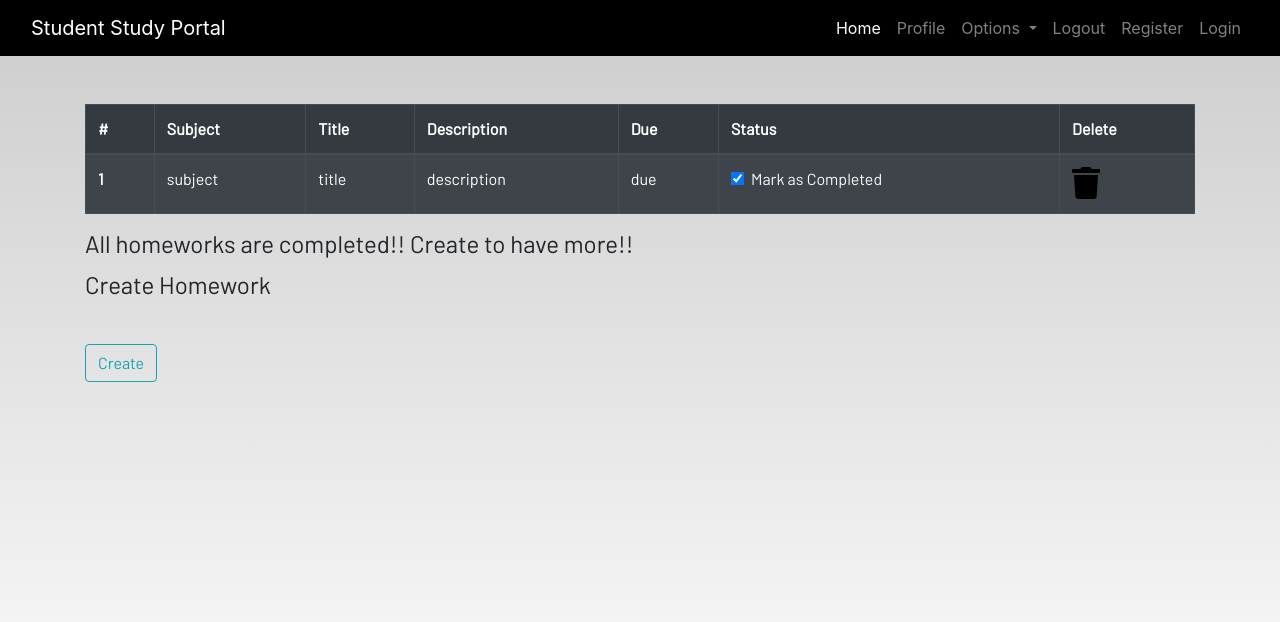
After one commit to bratin03/Student_Study_Portal, a Django app: template ssp/dashboard/templates/dashboard/homework.html in a window 1280 px wide. The commit adds this page. Shown: the top 622 px of the page. Run offline with Django 4.2, Linux system fonts and the light colour scheme; the template is opened without the code that fills it, so the values that code supplies are empty; parts of the project's set-up code (start-up, migrations or seed data) failed here and were passed over; some libraries are stand-ins or nearby versions; some web fonts are replaced.

Commit message:
ek ghanta 20 min

```diff
--- a/ssp/dashboard/admin.py
+++ b/ssp/dashboard/admin.py
@@ -1,4 +1,6 @@
 from django.contrib import admin
+from . models import *
 
 # Register your models here.
 admin.site.register(Notes)
+admin.site.register(Homework)
--- a/ssp/dashboard/templates/dashboard/base.html
+++ b/ssp/dashboard/templates/dashboard/base.html
@@ -71,7 +71,15 @@
   <br /><br />
   <main>
 
+    {%if messages %}
+      {% for msg in messages %}
+        <div class="alert alert-{{msg.tags}}">{{msg}}</div>
+      {% endfor %}
+    {% endif %}
+
+
     {% block content %}
+
     {% endblock content %}
 
   </main>
--- /dev/null
+++ b/ssp/dashboard/templates/dashboard/homework.html
@@ -0,0 +1,55 @@
+{% extends 'dashboard/base.html' %}
+{% load static %}
+{% block content %}
+
+<div class="container">
+    <table class="table table-striped table-bordered table-hover table-dark">
+        <thead>
+            <tr>
+                <th scope="col">#</th>
+                <th scope="col">Subject</th>
+                <th scope="col">Title</th>
+                <th scope="col">Description</th>
+                <th scope="col">Due</th>
+                <th scope="col">Status</th>
+                <th scope="col">Delete</th>
+            </tr>
+        </thead>
+        <tbody>
+
+            <tr>
+                <th scope="row">1</th>
+                <td>subject</td>
+                <td>title</td>
+                <td>description</td>
+                <td>due</td>
+
+                <td>
+                    <a href="#">
+                        <div class="form-check">
+                            <input class="form-check-input" type="checkbox" value="" checked id="1">
+                            <label class="form-check-label text-light" for="flexCheckDefault">
+                                Mark as Completed
+                            </label>
+                        </div>
+                    </a>
+                </td>
+                <td><a href="#"><i class="fa fa-trash fa-2x"></i></a></td>
+            </tr>
+        </tbody>
+    </table>
+    <h4>All homeworks are completed!! Create to have more!!</h4>
+</div>
+<div class=" container">
+    <form method="POST">
+        <fieldset class="form-group">
+            <legend class="border-bottom mb-4">Create Homework</legend>
+        </fieldset>
+        <div class="form-group">
+            <button href="" class="btn btn-outline-info" type="submit">
+                Create
+            </button>
+        </div>
+    </form>
+</div>
+{% endblock content %}
--- a/ssp/dashboard/templates/dashboard/notes.html
+++ b/ssp/dashboard/templates/dashboard/notes.html
@@ -7,16 +7,17 @@
     <div class="row">
         {% for note in notes %}
         <div class="col-md-3">
-            <a href="#">
+            <a href="{% url 'notes-details' note.id %}">
                 <div class="card">
                     <div class="card-header">{{note.title}}</div>
                     <div class="card-body">{{note.description|slice:"0:100"}}</div>
-                    <div class="card-footer mt-auto "><a href="#">
+                    <div class="card-footer mt-auto "><a href="{% url 'delete-note' note.id %}">
                         <i class="fa fa-trash fa-2x"></i></a>
                     </div>
                 </div>
             </a>
         </div>
+        {% endfor %}
 
         <br><br>
 
@@ -25,6 +26,7 @@
 <br><br>
 <div class="container">
     <form method="POST">
+         {% csrf_token %}
         <fieldset class="form-group">
             <legend class="border-bottom mb-4">Create Notes</legend>
         </fieldset>
--- a/ssp/dashboard/urls.py
+++ b/ssp/dashboard/urls.py
@@ -2,6 +2,9 @@ import django.urls import path
 from . import views
 
 urlpatterns=[
-    path(' ',views.home,name="home")
-    path('notes',views.notes,name="notes")
+    path(' ',views.home,name="home"),
+    path('notes',views.notes,name="notes"),
+    path('delete_note/<int:pk>',views.delete_note,name="delete-note"),
+    path('notes_detail/<int:pk>',views.NotesDetailView.as_view(),name="notes-detail"),
+    path('homework',views.homework,name="homework"),
 ]
```
Also changed, not shown: ssp/dashboard/models.py (+10 -0 lines), ssp/dashboard/templates/dashboard/notes_detail.html (added, +26 -0 lines), ssp/dashboard/views.py (+16 -2 lines).
